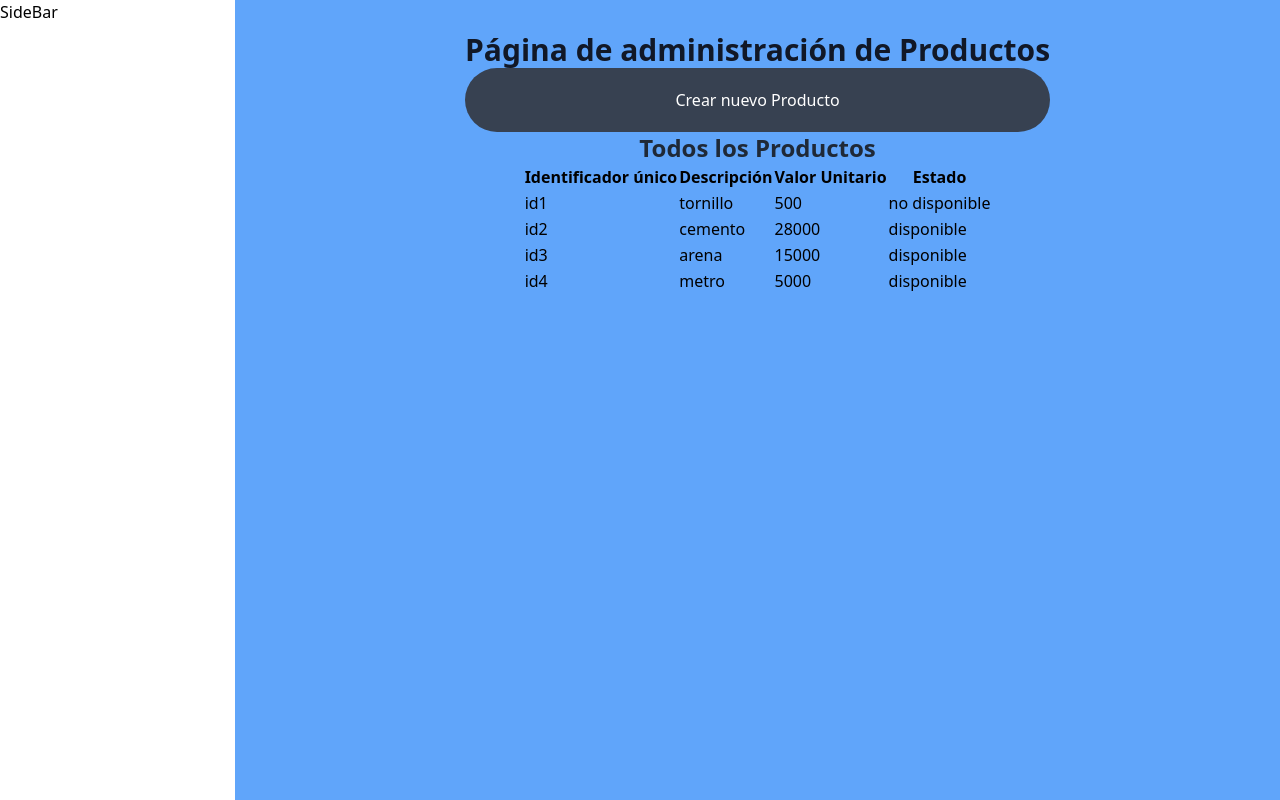
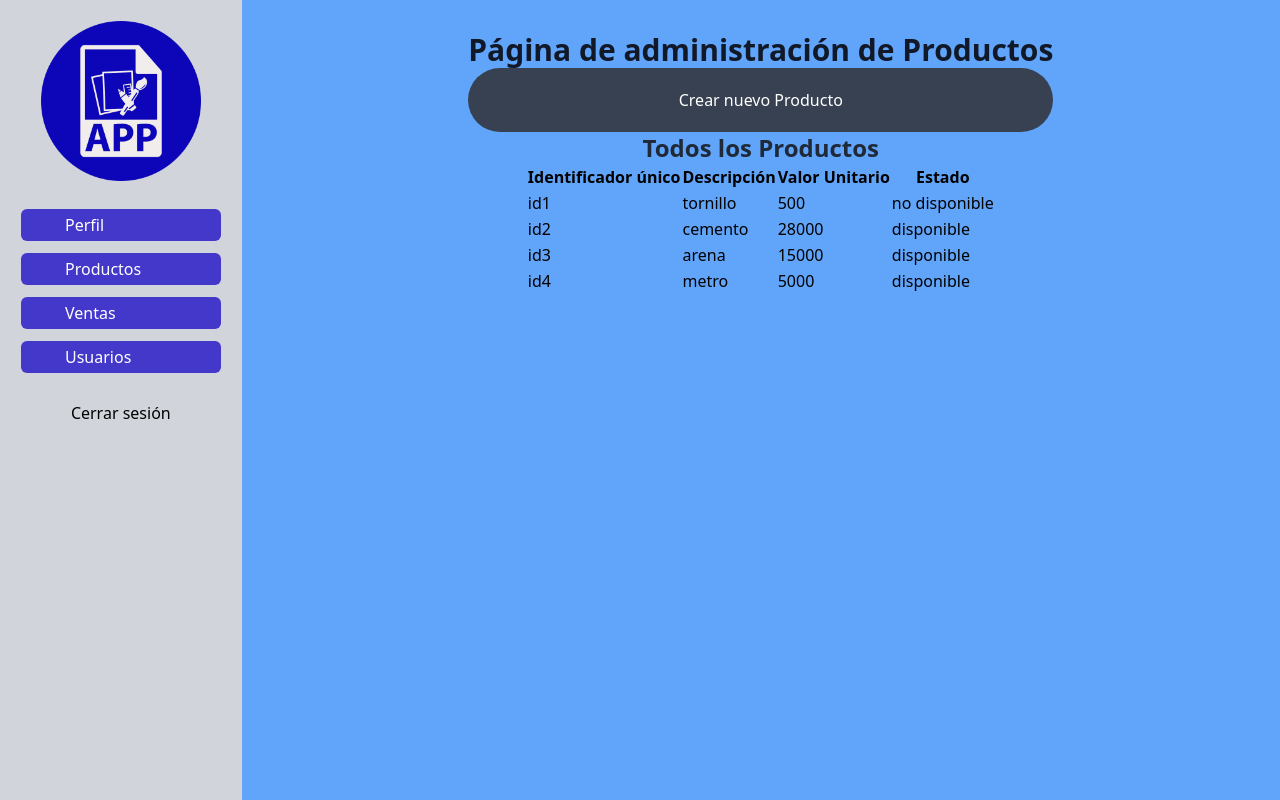
Before and after one commit to jmarti1a2/Project, a React (Create React App) app: page /admin/productos in a window 1280 px wide. Built offline with nearby package versions, Linux system fonts and the light colour scheme.

Commit message:
se crean los botones de la sidebar

```diff
--- /dev/null
+++ b/src/components/ImagenLogo.jsx
@@ -0,0 +1,8 @@
+import React from 'react'
+import Logo from 'media/Logo.png'
+
+const ImagenLogo= () => {
+    return <img className='mx-auto h-40 w-auto' src={Logo} alt='workflow'/>
+}
+
+export default ImagenLogo
--- a/src/components/Sidebar.jsx
+++ b/src/components/Sidebar.jsx
@@ -1,7 +1,35 @@
 import React from 'react'
+import { Link } from 'react-router-dom'
+import ImagenLogo from './ImagenLogo'
 
 const Sidebar = () => {
-    return <nav className='w-72 border-gray-300'>SideBar</nav>
-}
+    return (
+    <nav className='w-72 border border-gray-300 h-full flex flex-col bg-gray-300 p-5'>
+        <Link to='/admin'>
+            <ImagenLogo/>
+         </Link>
+
+        <div className='my-4'>
+        <Ruta icono='fas fa-car' ruta='/admin/perfil' nombre='Perfil'/>
+        <Ruta icono='fas fa-car' ruta='/admin/productos' nombre='Productos'/>
+        <Ruta icono='fas fa-car' ruta='/admin/ventas' nombre='Ventas'/>
+        <Ruta icono='fas fa-car' ruta='/admin/usuarios' nombre='Usuarios'/>
+
+        </div>
+        <button>Cerrar sesión</button>
+    </nav>
+
+    )}
+
+    const Ruta=({icono,ruta,nombre})=> {
+        return (
+            <Link to={ruta}>
+                <button className='p-1 my-3 bg-indigo-700 hover:bg-indigo-900 flex w-full items-center text-white rounded-md'>
+                    <i className={`${icono} w-10`} />
+                    {nombre}
+                </button>
+            </Link>
+        )
+    }
 
 export default Sidebar
--- a/src/layouts/AuthLayout.jsx
+++ b/src/layouts/AuthLayout.jsx
@@ -1,12 +1,20 @@
+
+import ImagenLogo from 'components/ImagenLogo'
 import React from 'react'
-
+import { Link } from 'react-router-dom'
 
 const AuthLayout = ({children }) => {
     return (
-        <div className='flex flex-col items-center justify-center bg-gray-50 py-2 px-4'>
-            Layaout Autenticación
-            <div className='w-full'>{children}</div>
-
+        <div className='min-h-screen flex flex-col items-center justify-center bg-gray-50 py-2 px-4 sm:px-6 lg:px-8'>
+           <div className='w-full flex items-start'>
+           <Link to='/'>
+               <i className='fas fa-home cursor-pointer hover:text-indigo-500' />
+               </Link>
+            </div>
+            <div className='max-w-md w-full'>
+                <ImagenLogo/>
+            {children}
+        </div>
         </div>
     )
 
```
Also changed, not shown: src/media/Logo.png (added), src/media/app.png (added).
